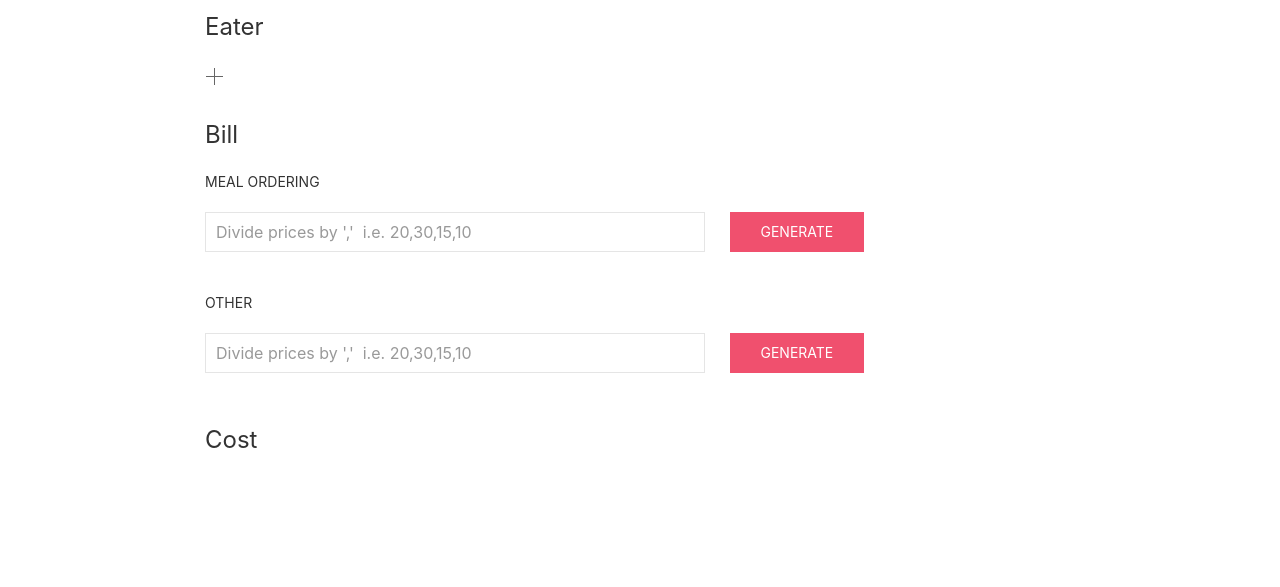
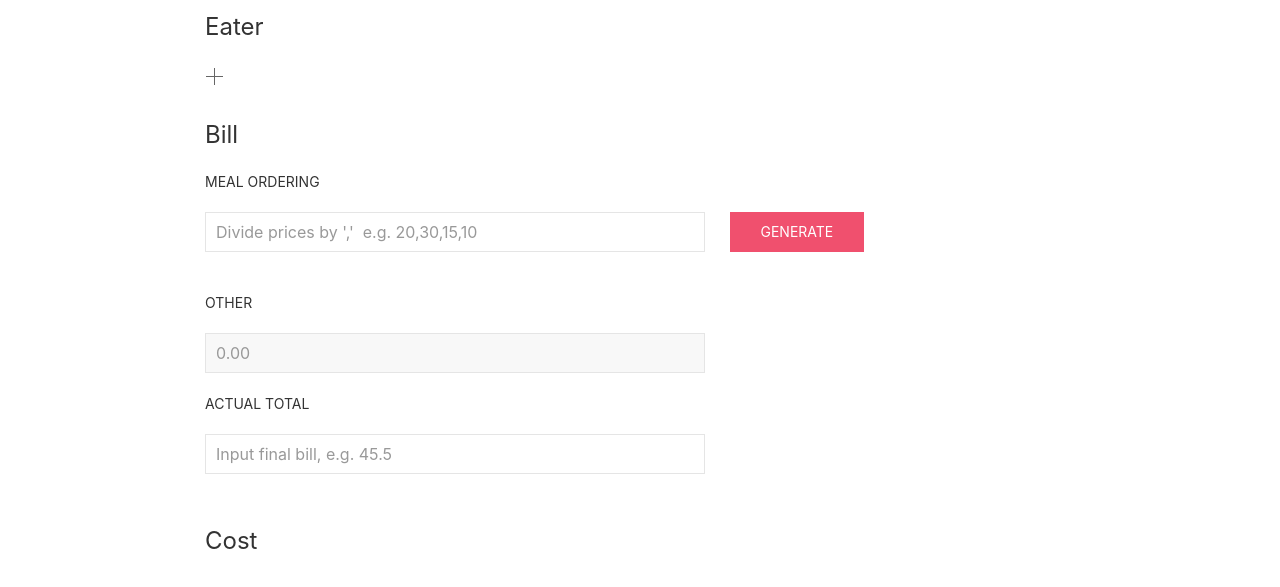
Before and after one commit to SuperAL/billspliter, a plain HTML site: page index.html in a window 1280 px wide. Shown: the part 111-698 px from the top of the page. Drawn offline with Linux system fonts and the light colour scheme.

Commit message:
improve efficiency, input total instead of other

```diff
--- a/index.html
+++ b/index.html
@@ -39,7 +39,7 @@
                     <dl class="uk-description-list">
                         <dt>Meal Ordering</dt>
                         <dd class="uk-margin">
-                            <input class="uk-input uk-form-width-large uk-margin-right" type="text" placeholder="Divide prices by ','  i.e. 20,30,15,10" v-model="orderingInput">
+                            <input class="uk-input uk-form-width-large uk-margin-right" type="text" placeholder="Divide prices by ','  e.g. 20,30,15,10" v-model="orderingInput">
                             <button class="uk-button uk-button-danger" @click="genOrdering">Generate</button>
                         </dd>
                         <div class="uk-margin uk-grid-small uk-child-width-auto uk-grid checkbox-wrapper">
@@ -47,10 +47,12 @@
                                 <input class="uk-checkbox" type="checkbox" :disabled="!activeEater.name || (item.eater !== '' && activeEater.name !== item.eater)" @change="checkPrice($event, item.value, index)">{{item.value}}</label>
                         </div>
                         <dt>Other</dt>
+                        <dd class="uk-margin" v-cloak>
+                            <input class="uk-input uk-form-width-large uk-margin-right" type="text" placeholder="Input final bill, e.g. 45.5" readonly disabled v-model="currentOther"></dd>
+                        <dt>Actual Total</dt>
                         <dd class="uk-margin">
-                            <input class="uk-input uk-form-width-large uk-margin-right" type="text" placeholder="Divide prices by ','  i.e. 20,30,15,10" v-model="otherInput">
-                            <button class="uk-button uk-button-danger" @click="genOther">Generate</button>
-                            <p v-cloak>{{currentOther}}</p>
+                            <input class="uk-input uk-form-width-large uk-margin-right" type="text" placeholder="Input final bill, e.g. 45.5" v-model.number="totalInput">
+                            <!-- <button class="uk-button uk-button-danger" @click="genOther">Confirm</button> -->
                         </dd>
                     </dl>
                 </div>
--- a/js/main.js
+++ b/js/main.js
@@ -35,7 +35,8 @@ var app = new Vue({
         orderingInput: '',
         otherInput: '',
         currentOrdering: [],
-        currentOther: ''
+        // currentOther: '',
+        totalInput: ''
     },
     created: function() {
         this.eaters = getStore('eaters') || [];
@@ -48,11 +49,17 @@ var app = new Vue({
                 temp += Number(element);
             })
             return temp;
+        },
+        currentOther: function() {
+            return (this.totalInput-this.currentTotal).toFixed(2)
         }
     },
     watch: {
         eaters: function(newVal) {
             setStore('eaters', newVal);
+        },
+        totalInput: function(newVal) {
+
         }
     },
     methods: {
```
